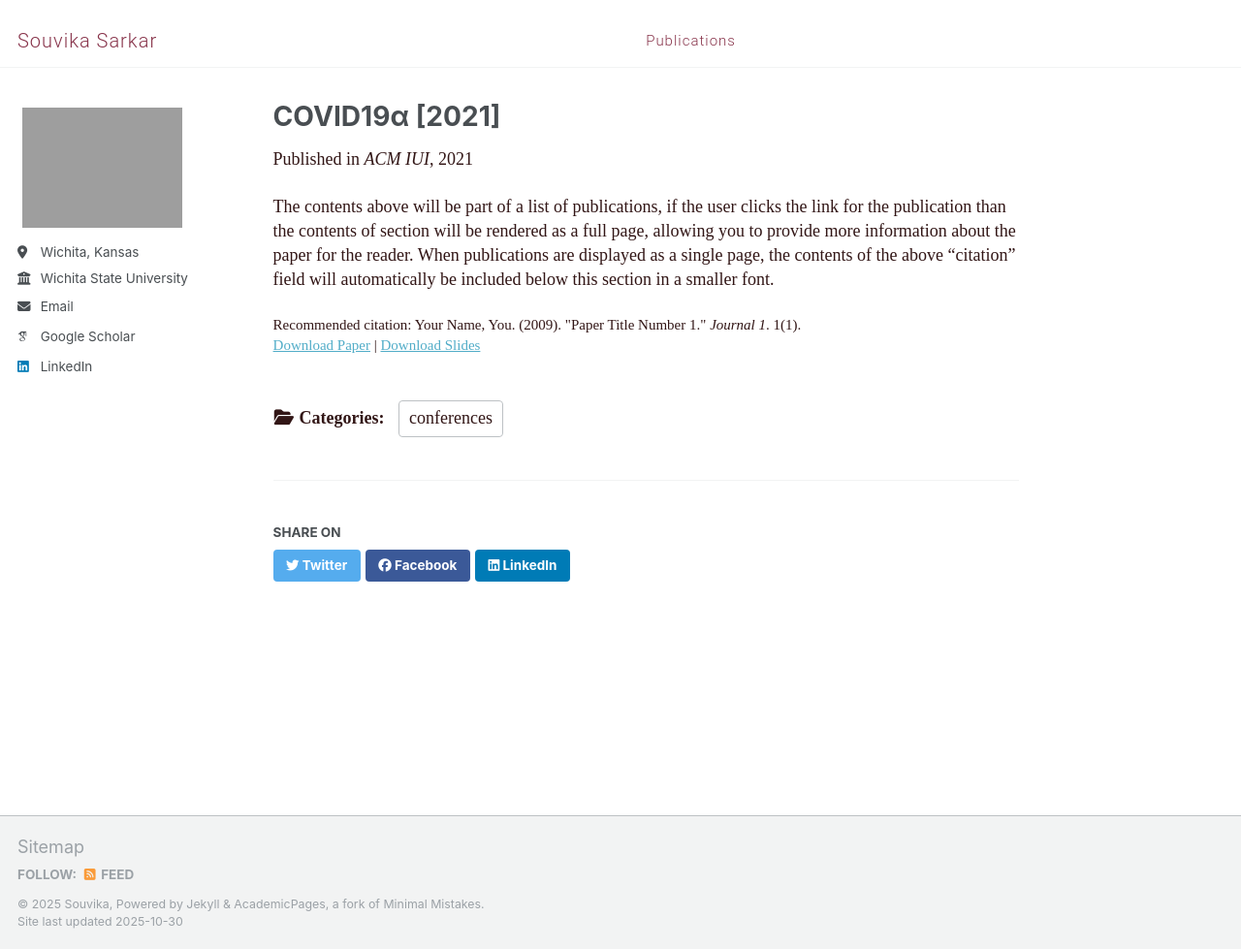
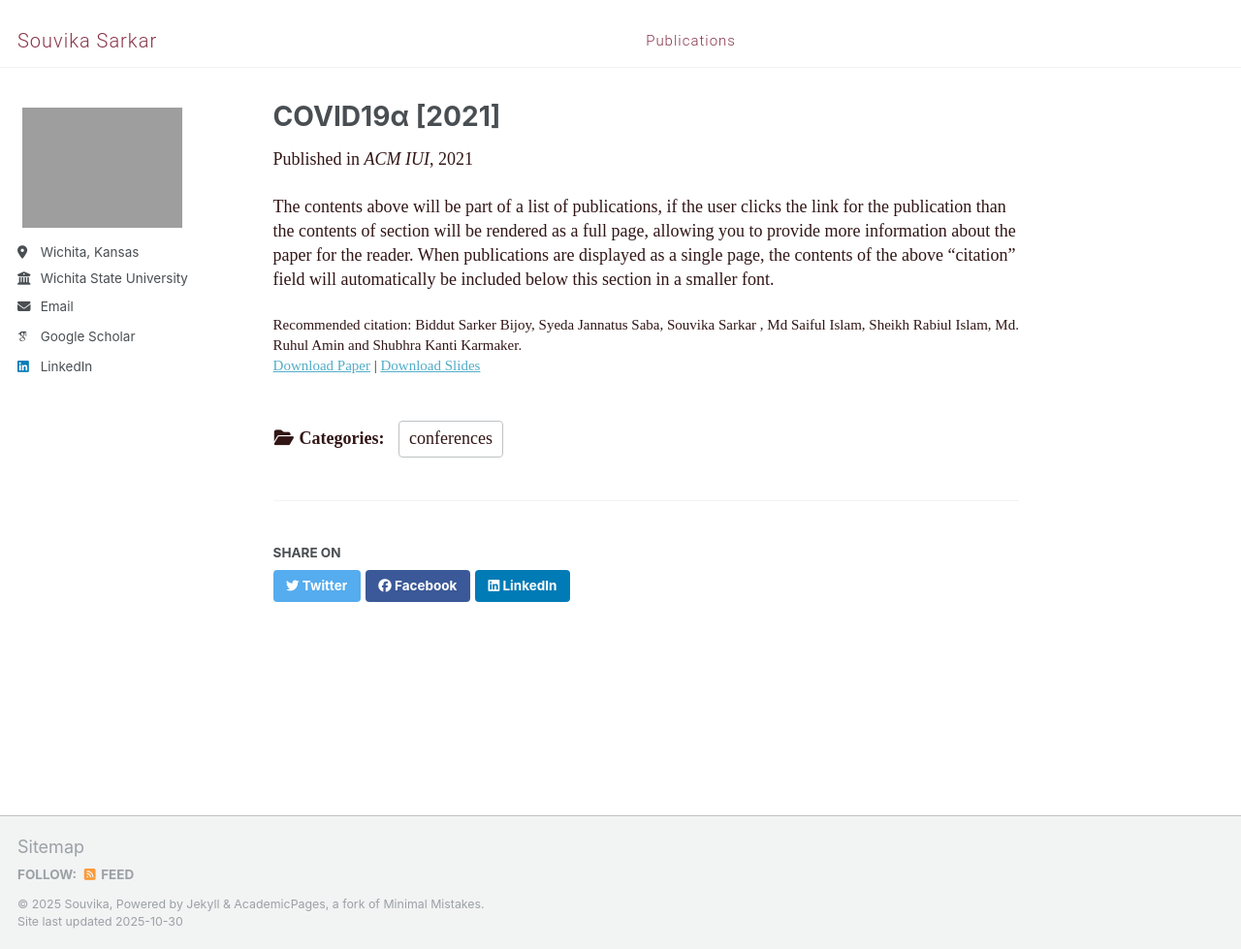
Before and after one commit to Souvika/souvika.github.io, a Jekyll site: the page built from _publications/2009-10-01-paper-title-number-1.md, in a window 1280 px wide and 979 px high. Shown: the whole window at 97% size. Built offline with Jekyll 4.4.1, drawn with Linux system fonts in a browser that asks for light colours; some web fonts are replaced.

Commit message:
Starting Publications 11

```diff
--- a/_includes/archive-single.html
+++ b/_includes/archive-single.html
@@ -45,6 +45,7 @@
         <tr style="border: none;">
             <td style="vertical-align: top; padding: 6px 8px; width: 110px; border: none;"><span class="news-date">{{ post.venue }}, {{ post.date | default: "1900-01-01" | date: "%Y" }}</span></td>
             <td style="vertical-align: top; padding: 6px 8px; border: none;"><span class="news-content"></span>{{ post.excerpt }}</td>
+            <td style="vertical-align: top; padding: 6px 8px; border: none;"><span class="news-content"></span>{{ post.citation }}</td>
         </tr>
       </tbody>
     <!--{% if post.collection == 'teaching' %}
--- a/_publications/2009-10-01-paper-title-number-1.md
+++ b/_publications/2009-10-01-paper-title-number-1.md
@@ -3,13 +3,13 @@
 collection: publications
 category: conferences
 permalink: /publication/2009-10-01-paper-title-number-1
-excerpt: 'Biddut Sarker Bijoy, Syeda Jannatus Saba, Souvika Sarkar , Md Saiful Islam, Sheikh Rabiul Islam, Md. Ruhul Amin and Shubhra Kanti Karmaker. "COVID19α: Interactive Spatio-Temporal Visualization of COVID-19 Symptoms through Tweet Analysis" ACM IUI 2021, pp. 28–30.'
+excerpt: 'COVID19α: Interactive Spatio-Temporal Visualization of COVID-19 Symptoms through Tweet Analysis'
 date: 2021-10-01
 year: 2021
 venue: 'ACM IUI'
 slidesurl: 'http://academicpages.github.io/files/slides1.pdf'
 paperurl: 'http://academicpages.github.io/files/paper1.pdf'
-citation: 'Your Name, You. (2009). &quot;Paper Title Number 1.&quot; <i>Journal 1</i>. 1(1).'
+citation: 'Biddut Sarker Bijoy, Syeda Jannatus Saba, Souvika Sarkar , Md Saiful Islam, Sheikh Rabiul Islam, Md. Ruhul Amin and Shubhra Kanti Karmaker.'
 ---
 
 The contents above will be part of a list of publications, if the user clicks the link for the publication than the contents of section will be rendered as a full page, allowing you to provide more information about the paper for the reader. When publications are displayed as a single page, the contents of the above "citation" field will automatically be included below this section in a smaller font.
```
